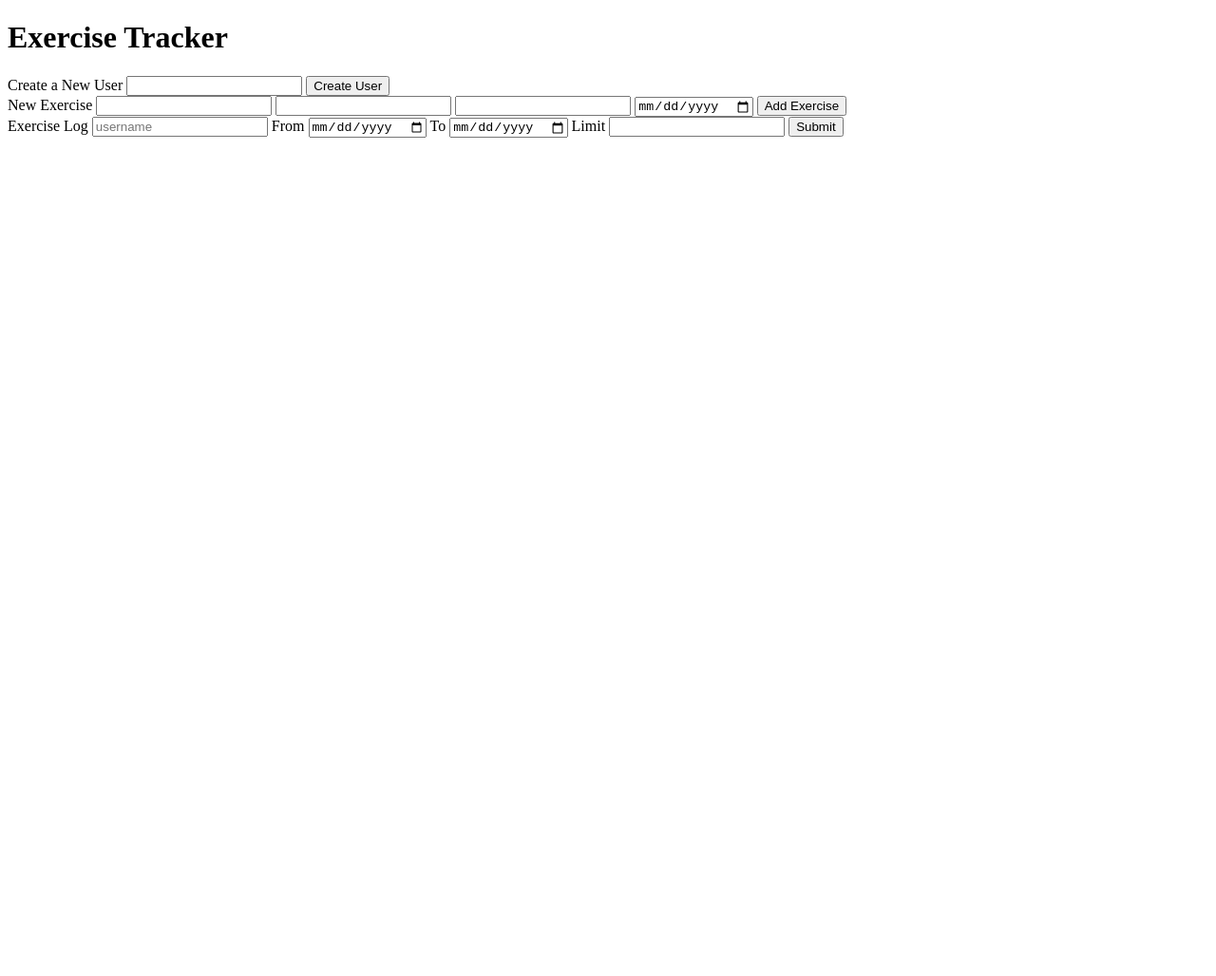
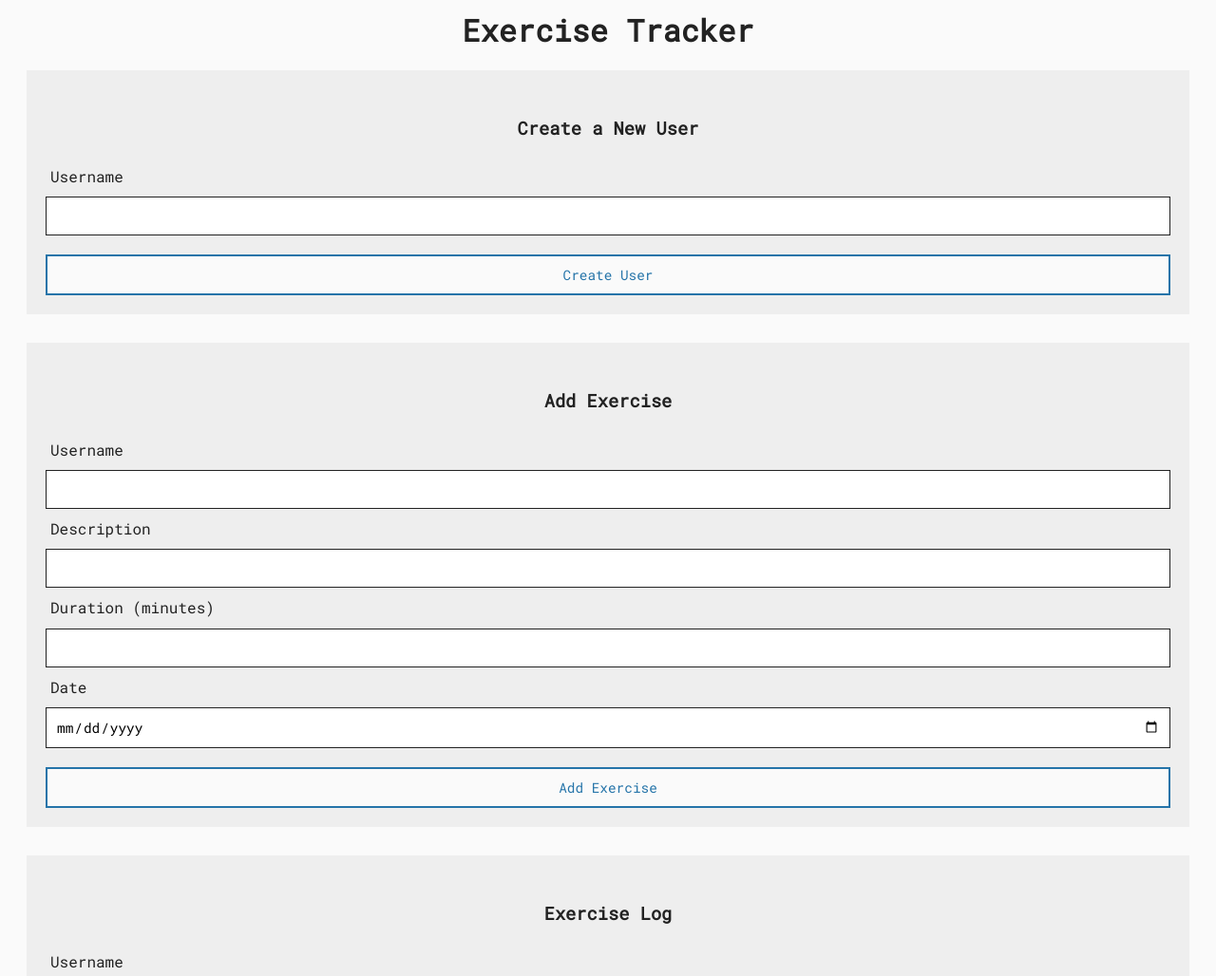
Before and after one commit to chazmcgrill/exercise-tracker, a website: page views/index.html in a window 1280 px wide. Shown: the top 1028 px of the page at 95% size. Before the commit the page ends 800 px from the top, so only its background shows below. Drawn offline with Linux system fonts and the light colour scheme; files that its build step writes are made by us from their sources.

Commit message:
Tidied Index / Styling

```diff
--- a/public/style.css
+++ b/public/style.css
@@ -0,0 +1,65 @@
+body {
+	font-family: 'Roboto Mono', monospace;
+	font-size: 16px;
+	color: #222;
+	background-color: #FaFaFa;
+	line-height: 1.4em;
+}
+
+.container {
+	padding: 0;
+	margin-top: 40px;
+}
+
+h1, h3 {
+  text-align: center;
+}
+
+h3 {
+  margin-top: 30px;
+}
+
+form {
+  display: flex;
+  flex-direction: column;
+  padding: 20px;
+  background: rgb(238, 238, 238);
+  margin: 30px 20px;
+}
+
+label {
+  margin: 10px 5px;
+}
+
+input {
+  font-size: 0.9rem;
+  padding: 10px;
+  font-family: inherit;
+  border: 1px solid #222;
+  outline: none;
+}
+
+input[type=submit] {
+  margin-top: 20px;
+  border: 2px solid #2574A9;
+  color: #2574A9;
+  background: #FaFaFa;
+  cursor: pointer;
+  transition: background-color 0.3s ease-in-out, color 0.3s ease-in-out;
+}
+
+input[type=submit]:hover {
+  color: #FaFaFa;
+  background: #2574A9;
+}
+
+a {
+  color: #2574A9;
+  text-decoration: none;
+}
+
+footer {
+  text-align: center;
+  margin-top: 40px;
+  font-size: 0.7rem;
+}
--- a/server.js
+++ b/server.js
@@ -1,8 +1,6 @@
 const express = require('express');
 const app = express();
 const mongoose = require('mongoose');
-
-const MONGO_URL = 'mongodb://localhost:27017/exercise-tracker';
 
 mongoose.connect(MONGO_URL, { useNewUrlParser: true });
 
@@ -76,7 +74,7 @@ app.get('/exercise/log', (req, res) => {
           query.date = { $lte: new Date(req.query.to) }
         }
 
-        limit = req.query.limit;
+        let limit = req.query.limit;
         if (req.query.limit) limit = Number(limit);
 
         Exercise.find(query).limit(limit).exec((err, data) => {
--- a/views/index.html
+++ b/views/index.html
@@ -5,27 +5,36 @@
   <meta name="viewport" content="width=device-width, initial-scale=1.0">
   <meta http-equiv="X-UA-Compatible" content="ie=edge">
   <title>Exercise Tracker</title>
+  <link href="https://fonts.googleapis.com/css?family=Roboto+Mono" rel="stylesheet" type="text/css">
+  <link rel="stylesheet" href="style.css">
 </head>
 <body>
   <h1>Exercise Tracker</h1>
 
+
   <form action="./exercise/new-user" method="post">
-    <label for="username">Create a New User</label>
-    <input type="text" name="username">
+    <h3>Create a New User</h3>
+    <label for="username">Username</label>
+    <input type="text" name="username" required>
     <input type="submit" value="Create User">
   </form>
 
   <form action="./exercise/add" method="post">
-    <label for="username">New Exercise</label>
+    <h3>Add Exercise</h3>
+    <label for="username">Username</label>
     <input type="text" name="username">
+    <label for="description">Description</label>
     <input type="text" name="description">
+    <label for="duration">Duration (minutes)</label>
     <input type="number" name="duration">
+    <label for="date">Date</label>
     <input type="date" name="date">
     <input type="submit" value="Add Exercise">
   </form>
 
   <form action="./exercise/log" method="get">
-    <label for="username">Exercise Log</label>
+    <h3>Exercise Log</h3>
+    <label for="username">Username</label>
     <input type="text" name="username" placeholder="username">
     <label for="limit">From</label>
     <input type="date" name="from">
@@ -36,5 +45,11 @@
     <input type="submit" value="Submit">
   </form>
 
+  <footer>
+    <p>coded by
+      <a href="http://www.charlietaylorcoder.com/">charlie taylor</a>
+    </p>
+  </footer>
+
 </body>
 </html>
```
